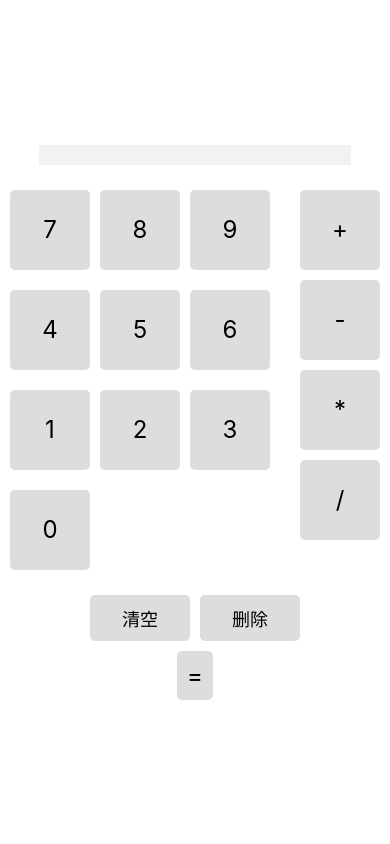
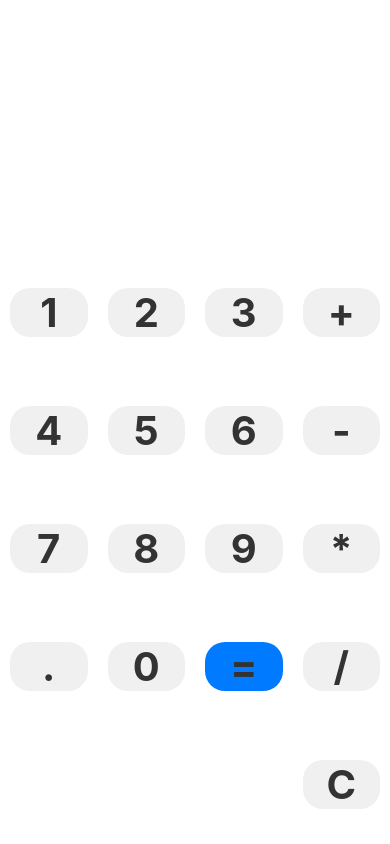
Before and after one commit to sebilewyc/Rn-Calculator, a React Native app: screen / in a window 390 px wide. Built offline with nearby package versions, Linux system fonts and the light colour scheme.

Commit message:
UI优化

```diff
--- a/App.js
+++ b/App.js
@@ -1,231 +1,130 @@
 import React, { useState } from 'react';
-import { View, Text, StyleSheet, TouchableOpacity } from 'react-native';
+import {
+  SafeAreaView,
+  StyleSheet,
+  View,
+  Text,
+  TouchableOpacity,
+} from 'react-native';
 
 const App = () => {
   const [input, setInput] = useState('');
+  const [result, setResult] = useState('');
 
-  const handleButtonPress = (buttonValue) => {
-    setInput((prevInput) => prevInput + buttonValue);
+  const handlePress = (value) => {
+    setInput((prevInput) => prevInput + value);
   };
 
-  const handleEqualsPress = () => {
+  const calculateResult = () => {
     try {
-      const result = eval(input); // 使用eval函数计算输入的表达式
-      setInput(result.toString()); // 将计算结果设置为新的输入内容
+      setResult(eval(input));
+      setInput('');
     } catch (error) {
-      setInput('Error'); // 如果计算出错，则显示"Error"
+      setResult('Error');
     }
   };
 
-    const handleClearPress = () => {
-      setInput('');
-    };
+  const clearInput = () => {
+    setInput('');
+    setResult('');
+  };
 
-    const handleDeletePress = () => {
-      setInput((prevInput) => prevInput.slice(0, -1));
-    };
-
+  const buttons = [
+    ['1', '2', '3', '+'],
+    ['4', '5', '6', '-'],
+    ['7', '8', '9', '*'],
+    ['.', '0', '=', '/'],
+    ['', '', '', 'C'],
+  ];
 
   return (
-    <View style={styles.container}>
+    <SafeAreaView style={styles.container}>
+      <View style={styles.resultContainer}>
+        <Text style={styles.resultText}>{result}</Text>
+      </View>
       <View style={styles.inputContainer}>
         <Text style={styles.inputText}>{input}</Text>
       </View>
-
-      <View style={styles.buttonContainer}>
-        <View style={styles.numberButtonContainer}>
-          <View style={styles.row}>
-            <TouchableOpacity
-              style={styles.button}
-              onPress={() => handleButtonPress('7')}
-            >
-              <Text style={styles.buttonText}>7</Text>
-            </TouchableOpacity>
-            <TouchableOpacity
-              style={styles.button}
-              onPress={() => handleButtonPress('8')}
-            >
-              <Text style={styles.buttonText}>8</Text>
-            </TouchableOpacity>
-            <TouchableOpacity
-              style={styles.button}
-              onPress={() => handleButtonPress('9')}
-            >
-              <Text style={styles.buttonText}>9</Text>
-            </TouchableOpacity>
+      <View style={styles.buttonsContainer}>
+        {buttons.map((row, rowIndex) => (
+          <View key={rowIndex} style={styles.row}>
+            {row.map((button, buttonIndex) => (
+              <TouchableOpacity
+                key={buttonIndex}
+                style={[
+                  styles.button,
+                  button === '=' ? styles.equalButton : null,
+                ]}
+                onPress={() => {
+                  if (button === 'C') {
+                    clearInput();
+                  } else if (button === '=') {
+                    calculateResult();
+                  } else {
+                    handlePress(button);
+                  }
+                }}
+              >
+                <Text style={styles.buttonText}>{button}</Text>
+              </TouchableOpacity>
+            ))}
           </View>
-          <View style={styles.row}>
-            <TouchableOpacity
-              style={styles.button}
-              onPress={() => handleButtonPress('4')}
-            >
-              <Text style={styles.buttonText}>4</Text>
-            </TouchableOpacity>
-            <TouchableOpacity
-              style={styles.button}
-              onPress={() => handleButtonPress('5')}
-            >
-              <Text style={styles.buttonText}>5</Text>
-            </TouchableOpacity>
-            <TouchableOpacity
-              style={styles.button}
-              onPress={() => handleButtonPress('6')}
-            >
-              <Text style={styles.buttonText}>6</Text>
-            </TouchableOpacity>
-          </View>
-          <View style={styles.row}>
-            <TouchableOpacity
-              style={styles.button}
-              onPress={() => handleButtonPress('1')}
-            >
-              <Text style={styles.buttonText}>1</Text>
-            </TouchableOpacity>
-            <TouchableOpacity
-              style={styles.button}
-              onPress={() => handleButtonPress('2')}
-            >
-              <Text style={styles.buttonText}>2</Text>
-            </TouchableOpacity>
-            <TouchableOpacity
-              style={styles.button}
-              onPress={() => handleButtonPress('3')}
-            >
-              <Text style={styles.buttonText}>3</Text>
-            </TouchableOpacity>
-          </View>
-          <View style={styles.row}>
-            <TouchableOpacity
-              style={styles.button}
-              onPress={() => handleButtonPress('0')}
-            >
-              <Text style={styles.buttonText}>0</Text>
-            </TouchableOpacity>
-          </View>
-        </View>
-
-        <View style={styles.operatorButtonContainer}>
-          <TouchableOpacity
-            style={styles.button}
-            onPress={() => handleButtonPress('+')}
-          >
-            <Text style={styles.buttonText}>+</Text>
-          </TouchableOpacity>
-          <TouchableOpacity
-            style={styles.button}
-            onPress={() => handleButtonPress('-')}
-          >
-            <Text style={styles.buttonText}>-</Text>
-          </TouchableOpacity>
-          <TouchableOpacity
-            style={styles.button}
-            onPress={() => handleButtonPress('*')}
-          >
-            <Text style={styles.buttonText}>*</Text>
-          </TouchableOpacity>
-          <TouchableOpacity
-            style={styles.button}
-            onPress={() => handleButtonPress('/')}
-          >
-            <Text style={styles.buttonText}>/</Text>
-          </TouchableOpacity>
-        </View>
+        ))}
       </View>
-
-      <View style={styles.bottomButtonContainer}>
-        <TouchableOpacity
-          style={styles.bottomButton}
-          onPress={handleClearPress}
-        >
-          <Text style={styles.bottomButtonText}>清空</Text>
-        </TouchableOpacity>
-
-        <TouchableOpacity
-          style={styles.bottomButton}
-          onPress={handleDeletePress}
-        >
-          <Text style={styles.bottomButtonText}>删除</Text>
-        </TouchableOpacity>
-      </View>
-
-      <TouchableOpacity style={styles.equalsButton} onPress={handleEqualsPress}>
-        <Text style={styles.equalsButtonText}>=</Text>
-      </TouchableOpacity>
-    </View>
+    </SafeAreaView>
   );
 };
 
 const styles = StyleSheet.create({
   container: {
     flex: 1,
+    backgroundColor: '#fff',
     justifyContent: 'center',
-    alignItems: 'center',
+  },
+  resultContainer: {
+    flex: 2,
+    justifyContent: 'center',
+    alignItems: 'flex-end',
+    paddingRight: 20,
   },
   inputContainer: {
-    backgroundColor: '#f2f2f2',
-    padding: 10,
-    marginBottom: 20,
-    width: '80%',
+    flex: 1,
     justifyContent: 'center',
     alignItems: 'flex-end',
+    paddingRight: 20,
   },
-  inputText: {
-    fontSize: 24,
-  },
-  buttonContainer: {
-    flexDirection: 'row',
-    justifyContent: 'center',
-  },
-  numberButtonContainer: {
-    marginRight: 10,
-  },
-  operatorButtonContainer: {
-    marginLeft: 10,
+  buttonsContainer: {
+    flex: 7,
   },
   row: {
     flexDirection: 'row',
-    marginBottom: 10,
+    justifyContent: 'space-around',
+    alignItems: 'center',
+    flex: 1,
   },
   button: {
-    backgroundColor: '#DDDDDD',
-    borderRadius: 5,
-    padding: 10,
-    margin: 5,
-    width: 80,
-    height: 80,
+    flex: 1,
     justifyContent: 'center',
     alignItems: 'center',
+    borderRadius: 20,
+    backgroundColor: '#f0f0f0',
+    margin: 10,
+  },
+  equalButton: {
+    backgroundColor: '#007AFF',
   },
   buttonText: {
-    fontSize: 24,
+    fontSize: 40,
+    fontWeight: 'bold',
+    color: '#333',
   },
-  equalsButton: {
-    backgroundColor: '#DDDDDD',
-    borderRadius: 5,
-    padding: 10,
-    marginTop: 10,
+  inputText: {
+    fontSize: 60,
+    color: '#333',
   },
-  equalsButtonText: {
-    fontSize: 24,
-    textAlign: 'center',
-  },
-
-  bottomButtonContainer: {
-    flexDirection: 'row',
-    justifyContent: 'center',
-    marginTop: 10,
-  },
-  bottomButton: {
-    backgroundColor: '#DDDDDD',
-    borderRadius: 5,
-    padding: 10,
-    marginHorizontal: 5,
-    width: 100,
-    justifyContent: 'center',
-    alignItems: 'center',
-  },
-  bottomButtonText: {
-    fontSize: 18,
+  resultText: {
+    fontSize: 80,
+    color: '#333',
   },
 });
 
```
